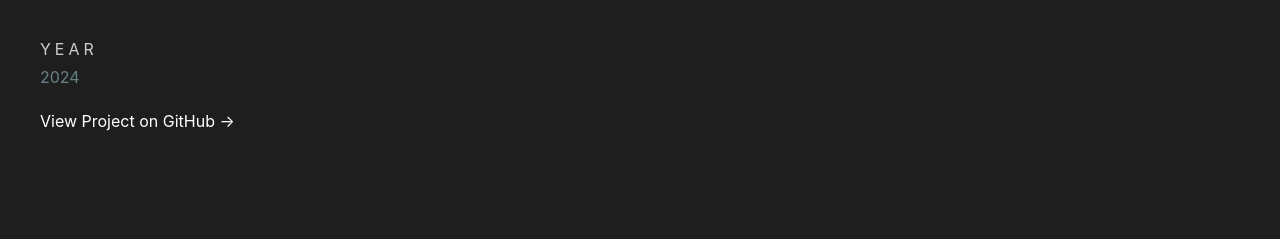
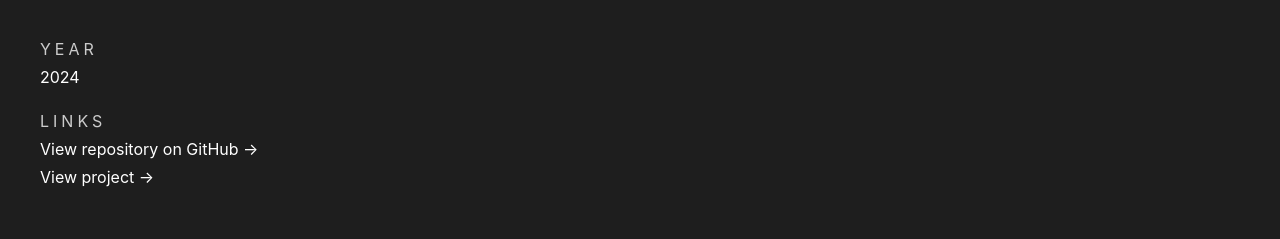
Before and after one commit to vitorlurici/portfolio, a React (Vite) app: page /portfolio/projects/cosmos in a window 1280 px wide. Shown: the part 259-498 px from the top of the page. Built offline with nearby package versions, Linux system fonts and the light colour scheme.

Commit message:
projects-update

```diff
--- a/src/components/Footer/Footer.scss
+++ b/src/components/Footer/Footer.scss
@@ -23,7 +23,7 @@ footer {
 
       &:hover {
         transition: 0.3s ease;
-        text-decoration: underline;
+        text-decoration: underline 2px;
       }
     }
 
--- a/src/pages/Project/Project.scss
+++ b/src/pages/Project/Project.scss
@@ -24,13 +24,17 @@
       gap: 20px;
       width: 50%;
 
-      .year {
+      .item {
         display: flex;
         flex-direction: column;
         gap: 4px;
 
-        span {
-          color: #678184;
+        a {
+          width: fit-content;
+
+          &:hover {
+            text-decoration: underline 2px;
+          }
         }
       }
     }
--- a/src/pages/Project/Project.tsx
+++ b/src/pages/Project/Project.tsx
@@ -24,7 +24,7 @@ const ProjectDetails = () => {
         <div className="left-content">
           <p>{project.getCaseStudy(language)}</p>
           <h1>{project.title}</h1>
-          <div className="year">
+          <div className="item">
             <p>{project.getYearTitle(language)}</p>
             <span>
               {project.year}
@@ -33,6 +33,8 @@ const ProjectDetails = () => {
               )}
             </span>
           </div>
+          <div className="item">
+            <p>LINKS</p>
             <a
               href={project.githubLink}
               target="_blank"
@@ -40,6 +42,14 @@ const ProjectDetails = () => {
             >
               {project.getViewGithubText(language)}
             </a>
+            <a
+              href={project.projectLink}
+              target="_blank"
+              rel="noopener noreferrer"
+            >
+              {project.getViewProjectText(language)}
+            </a>
+          </div>
         </div>
         <div className="right-content">
           <span>{project.getDescription(language)}</span>
--- a/src/pages/Project/projectsData.ts
+++ b/src/pages/Project/projectsData.ts
@@ -5,6 +5,7 @@ export interface Project {
   title: string;
   year: string;
   githubLink: string;
+  projectLink: string;
   technologies: string[];
   images: string[];
   mobileImages: string[];
@@ -12,6 +13,7 @@ export interface Project {
   getCaseStudy: (language: "en" | "pt-br") => string;
   getDescription: (language: "en" | "pt-br") => string;
   getViewGithubText: (language: "en" | "pt-br") => string;
+  getViewProjectText: (language: "en" | "pt-br") => string;
   getInProgressText: (language: "en" | "pt-br") => string;
 }
 
@@ -22,6 +24,7 @@ export const projects: Project[] = [
     year: "2024",
     githubLink:
       "https://github.com/GabrielRogerioMessias/project-integrator-VI-vet-link",
+    projectLink: "",
     technologies: ["React", "Node.js", "Firebase"],
     images: ["/portfolio/images/vetlink/1.jpg"],
     mobileImages: [
@@ -38,6 +41,7 @@ export const projects: Project[] = [
     getCaseStudy: (language) => translations[language].caseStudy,
     getDescription: (language) => translations[language].vetlinkDescription,
     getViewGithubText: (language) => translations[language].viewGithub,
+    getViewProjectText: (language) => translations[language].viewProject,
     getInProgressText: (language) => translations[language].inProgress,
   },
   {
@@ -45,6 +49,7 @@ export const projects: Project[] = [
     title: "COSMOS",
     year: "2024",
     githubLink: "https://github.com/vitorlurici/cosmos",
+    projectLink: "https://cosmos-sepia.vercel.app/",
     technologies: ["React", "TypeScript", "Sass"],
     images: [
       "/portfolio/images/cosmos/1.jpg",
@@ -62,6 +67,7 @@ export const projects: Project[] = [
     getCaseStudy: (language) => translations[language].caseStudy,
     getDescription: (language) => translations[language].cosmosDescription,
     getViewGithubText: (language) => translations[language].viewGithub,
+    getViewProjectText: (language) => translations[language].viewProject,
     getInProgressText: (language) => translations[language].inProgress,
   },
   {
@@ -69,6 +75,7 @@ export const projects: Project[] = [
     title: "FINANCE",
     year: "2023",
     githubLink: "https://github.com/vitorlurici/finance-project",
+    projectLink: "https://gerenciadorfinance.netlify.app/",
     technologies: ["React", "Node.js", "MongoDB"],
     images: [
       "/portfolio/images/finance/1.jpg",
@@ -85,6 +92,7 @@ export const projects: Project[] = [
     getCaseStudy: (language) => translations[language].caseStudy,
     getDescription: (language) => translations[language].financeDescription,
     getViewGithubText: (language) => translations[language].viewGithub,
+    getViewProjectText: (language) => translations[language].viewProject,
     getInProgressText: (language) => translations[language].inProgress,
   },
 ];
--- a/src/translations/projects/translations.ts
+++ b/src/translations/projects/translations.ts
@@ -2,7 +2,8 @@ export const translations = {
   en: {
     caseStudy: "CASE STUDY",
     yearTitle: "YEAR",
-    viewGithub: "View Project on GitHub →",
+    viewGithub: "View repository on GitHub →",
+    viewProject: "View project →",
     vetlinkDescription:
       "A mobile app designed for veterinary students and professionals, offering detailed information on various zoonoses and enabling personal note-taking.",
     cosmosDescription:
@@ -14,7 +15,8 @@ export const translations = {
   "pt-br": {
     caseStudy: "ESTUDO DE CASO",
     yearTitle: "ANO",
-    viewGithub: "Acessar projeto no GitHub →",
+    viewGithub: "Acessar repositório no GitHub →",
+    viewProject: "Ver projeto →",
     vetlinkDescription:
       "App mobile designado para estudantes e profissionais de medicina veterinária, oferecendo informações detalhadas em zoonoses selecionadas e permitindo anotações pessoais.",
     cosmosDescription:
```
Lines whose indentation alone changed are shown as unchanged.
